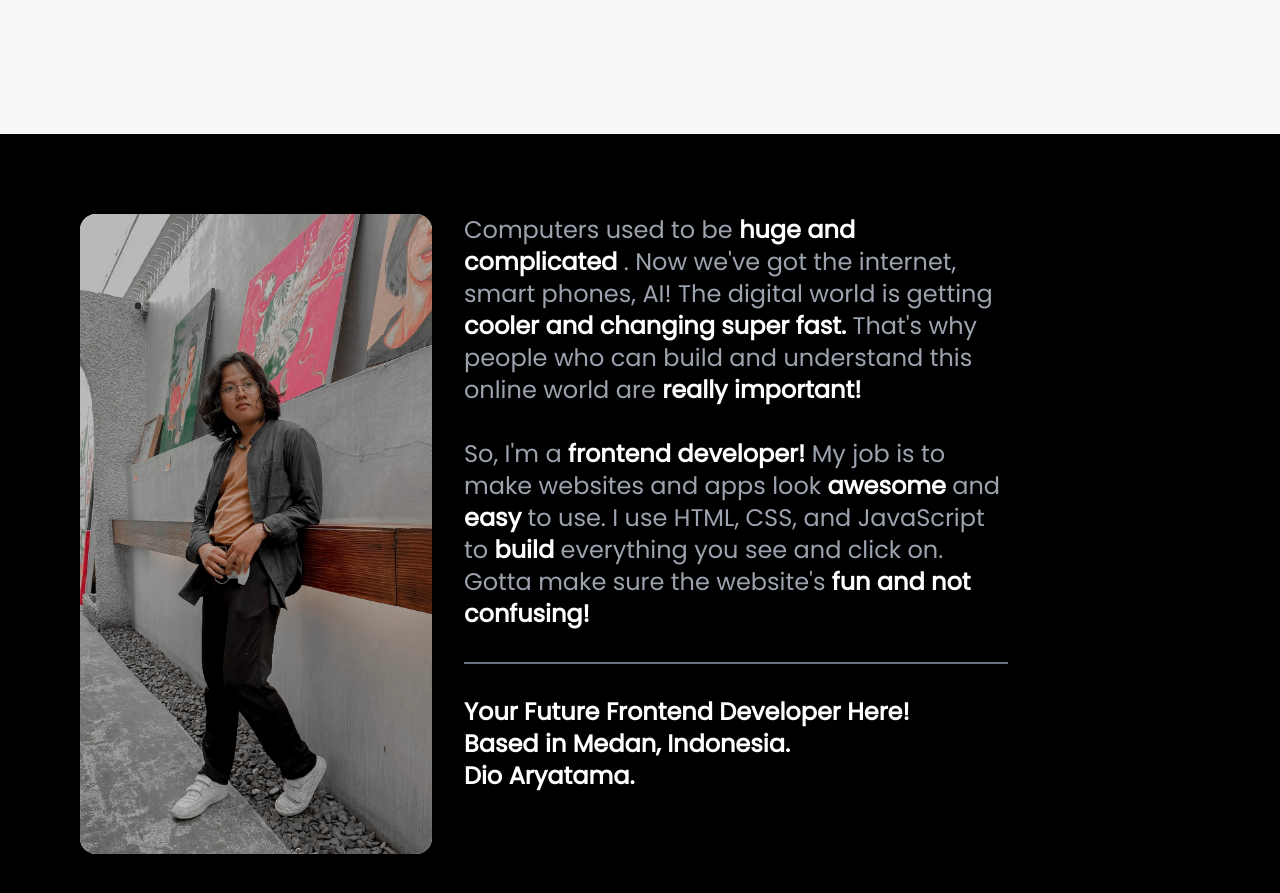
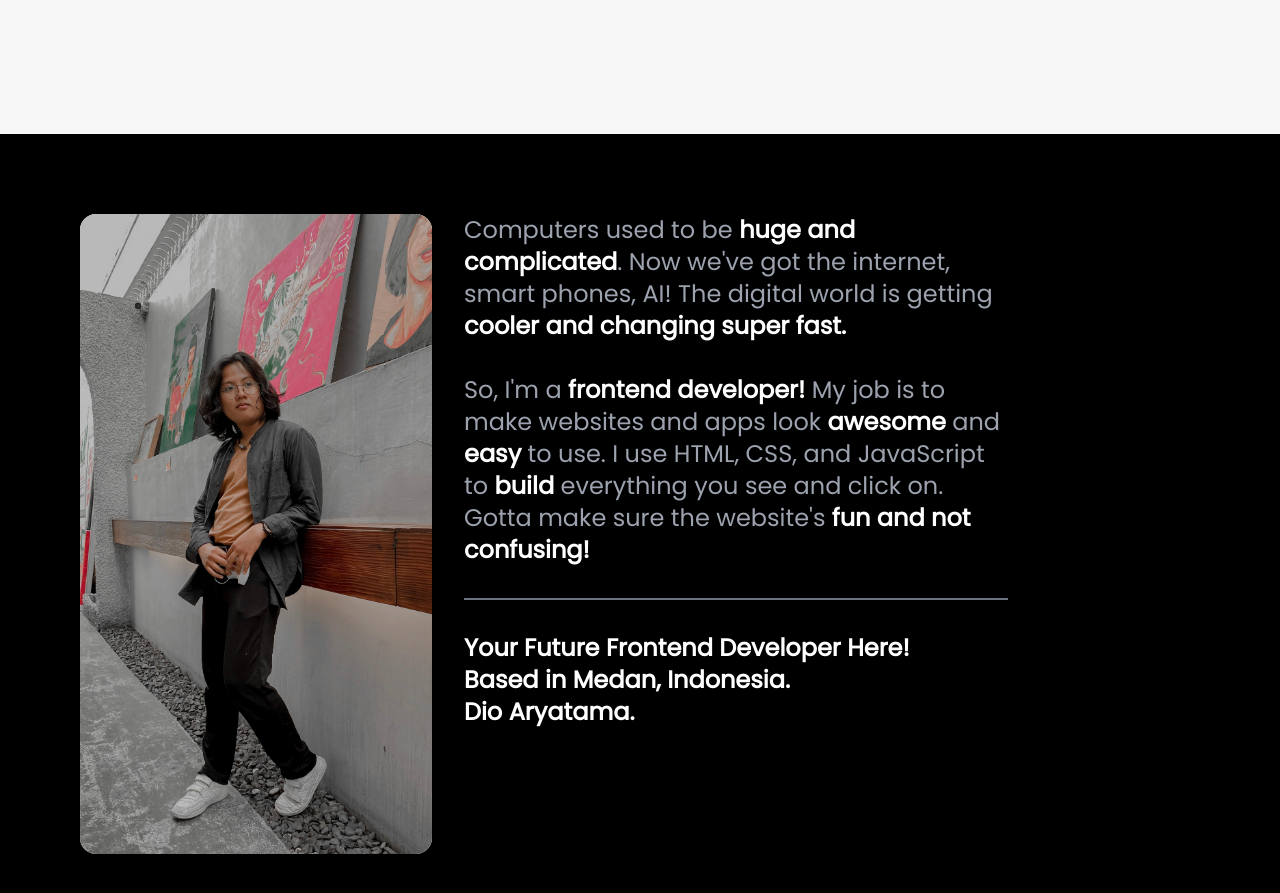
Before and after one commit to dioaryatama/portofolio-dio, a Next.js app: page / in a window 1280 px wide. Shown: the part 4260-5153 px from the top of the page. Built offline with nearby package versions, Linux system fonts and the light colour scheme.

Commit message:
fix: animation

```diff
--- a/app/component/textReveal.css
+++ b/app/component/textReveal.css
@@ -1,10 +1,22 @@
+/* 🌐 Gaya Default (Mobile) */
 .test span {
-  /* color: hsl(0, 0%, 100% / 0); */
   color: #ffffff33;
   background-image: linear-gradient(90deg, white, white);
   background-clip: text;
+  -webkit-background-clip: text;
   background-repeat: no-repeat;
   background-size: 0% 100%;
+  transition: background-size 3s ease-out;
+}
+
+/* Saat di-scroll di mobile: gunakan class .revealed */
+.test span.revealed {
+  background-size: 100% 100%;
+}
+
+/* 💻 Gaya untuk Desktop: Gunakan animation-timeline */
+@media (min-width: 768px) {
+  .test span {
     animation: scroll-reveal linear forwards;
     animation-timeline: view();
   }
@@ -13,9 +25,11 @@
     animation-range-start: cover 100vh;
     animation-range-end: cover 150vh;
   }
+
   .test p span {
     animation-range-start: cover 150vh;
     animation-range-end: cover 200vh;
+  }
 }
 
 @keyframes scroll-reveal {
--- a/app/component/textReveal.tsx
+++ b/app/component/textReveal.tsx
@@ -1,23 +1,38 @@
+"use client";
+import { useEffect } from "react";
 import "./textReveal.css";
-// import AOS from "aos";
-import "aos/dist/aos.css";
 import Image from "next/image";
 
 const TextReveal = () => {
+  useEffect(() => {
+    // Hanya jalankan IntersectionObserver jika layar mobile
+    if (window.innerWidth < 768) {
+      const spans = document.querySelectorAll(".test span");
+
+      const observer = new IntersectionObserver(
+        (entries) => {
+          entries.forEach((entry) => {
+            if (entry.isIntersecting) {
+              entry.target.classList.add("revealed");
+            }
+          });
+        },
+        { threshold: 0.5 }
+      );
+
+      spans.forEach((span) => observer.observe(span));
+
+      return () => observer.disconnect();
+    }
+  }, []);
+
   return (
     <>
-      <div className="test sticky top-0 h-screen w-screen bg-black flex flex-col justify-start items-center pt-20 px-8 md:px-20 ">
-        <h1
-          // data-aos="fade-top"
-          className="text-center font-extrabold text-4xl md:text-7xl pb-8"
-        >
+      <div className="test sticky top-0 h-screen w-screen bg-black flex flex-col justify-start items-center pt-20 px-8 md:px-20">
+        <h1 className="text-center font-extrabold text-4xl md:text-7xl pb-8">
           <span>The Art of Making Websites Click.</span>
         </h1>
-        <p
-          // data-aos="fade-top"
-          // data-aos-delay="300"
-          className="text-center font-bold text-2xl md:text-5xl leading-[1.5]"
-        >
+        <p className="text-center font-bold text-2xl md:text-5xl leading-[1.5]">
           <span>
             I work in tech as a frontend developer. That means I spend a lot of
             time writing code to build the user interface – you know, all the
@@ -27,16 +42,11 @@ const TextReveal = () => {
           </span>
         </p>
       </div>
+
       <div className="sticky top-0 h-screen w-screen"></div>
 
-      <div
-        data-aos="fade-up"
-        className=" h-auto md:h-screen w-screen bg-black sticky grid grid-cols-1 md:grid-cols-6 gap-8 p-20 "
-      >
-        <div
-          data-aos="fade-in"
-          className="relative leftSection  md:h-[100%] h-[20vh] w-full bg-white rounded-2xl overflow-hidden md:col-span-2"
-        >
+      <div className="h-auto md:h-screen w-screen bg-black sticky grid grid-cols-1 md:grid-cols-6 gap-8 p-20">
+        <div className="relative leftSection md:h-[100%] h-[20vh] w-full bg-white rounded-2xl overflow-hidden md:col-span-2">
           <Image
             className="  object-cover"
             fill
@@ -44,29 +54,19 @@ const TextReveal = () => {
             src="/assets/content.jpg"
           />
         </div>
-        <div className="rightSection w-full h-full flex flex-col gap-8  md:col-span-3">
-          <p
-            data-aos="fade-left"
-            className="text-gray-400 text-sm md:text-2xl font-normal leading-[2]"
-          >
+        <div className="rightSection w-full h-full flex flex-col gap-8 md:col-span-3">
+          <p className="text-gray-400 text-sm md:text-2xl font-normal leading-[2] ">
             Computers used to be{" "}
             <span className="text-white font-semibold">
-              {" "}
-              huge and complicated{" "}
+              huge and complicated
             </span>
             . Now we've got the internet, smart phones, AI! The digital world is
             getting{" "}
             <span className="text-white font-semibold">
-              {" "}
               cooler and changing super fast.
-            </span>{" "}
-            That's why people who can build and understand this online world are{" "}
-            <span className="text-white font-semibold">really important!</span>
+            </span>
           </p>
-          <p
-            data-aos="fade-left"
-            className="text-gray-400 text-sm md:text-2xl font-normal leading-[2]"
-          >
+          <p className="text-gray-400 text-sm md:text-2xl font-normal leading-[2]">
             So, I'm a{" "}
             <span className="text-white font-semibold">
               frontend developer!
@@ -75,24 +75,16 @@ const TextReveal = () => {
             <span className="text-white font-semibold">awesome</span> and{" "}
             <span className="text-white font-semibold">easy</span> to use. I use
             HTML, CSS, and JavaScript to{" "}
-            <span className="text-white font-semibold"> build </span> everything
+            <span className="text-white font-semibold">build</span> everything
             you see and click on. Gotta make sure the website's{" "}
             <span className="text-white font-semibold">
-              {" "}
-              fun and not confusing!{" "}
+              fun and not confusing!
             </span>
           </p>
-          <div
-            data-aos="fade-left"
-            className=" border-t-2 border-gray-500"
-          ></div>
-          <p
-            data-aos="fade-left"
-            className="text-md md:text-2xl font-semibold  text-white leading-[2]"
-          >
+          <div className="border-t-2 border-gray-500"></div>
+          <p className="text-md md:text-2xl font-semibold text-white leading-[2]">
             Your Future Frontend Developer Here! <br />
-            Based in Medan, Indonesia.
-            <br />
+            Based in Medan, Indonesia. <br />
             Dio Aryatama.
           </p>
         </div>
--- a/app/component/typinganimation.tsx
+++ b/app/component/typinganimation.tsx
@@ -34,7 +34,7 @@ const TypingAnimation: React.FC<TypingAnimationProps> = ({ text }) => {
   }, [charIndex, lineIndex, text]);
 
   return (
-    <div className="text-4xl md:text-7xl font-mono text-center px-8">
+    <div className="text-3xl md:text-7xl font-mono text-center px-8">
       {displayedText.map((line, index) => (
         <div key={index}>{line}</div>
       ))}
```
Lines whose indentation alone changed are shown as unchanged.
